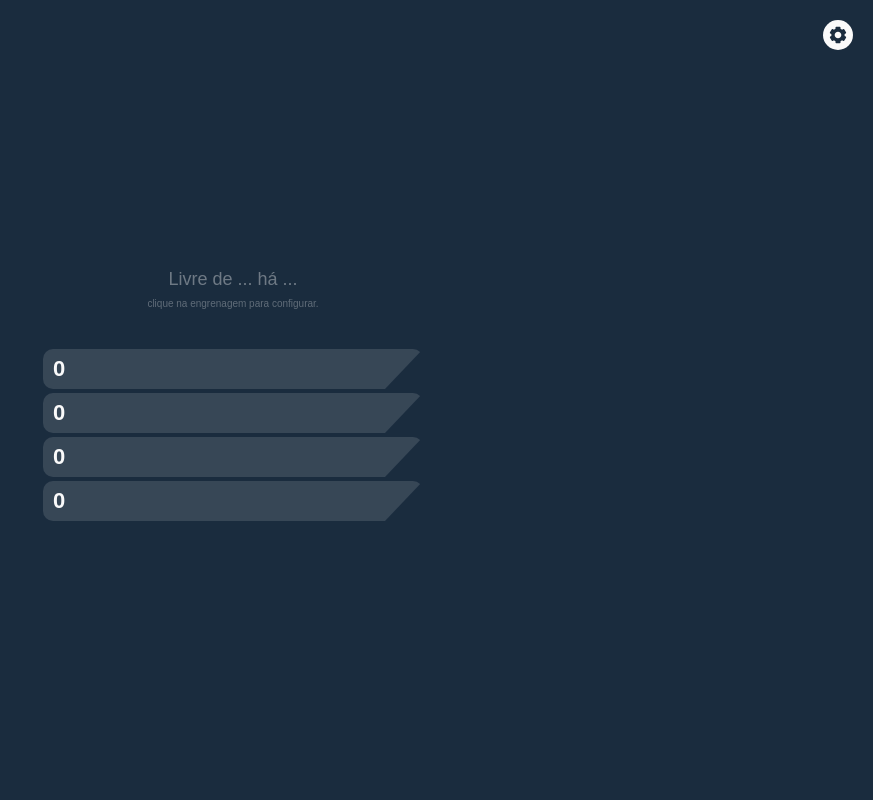
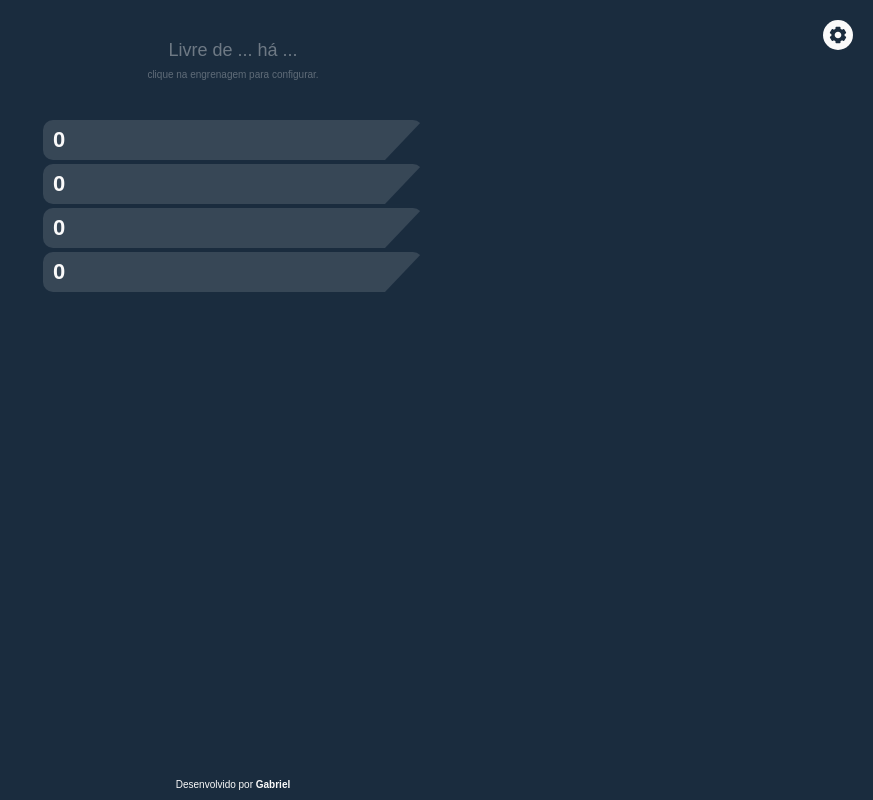
Before and after one commit to DevGabriel0402/sobrioapp, a plain HTML site: page index.html in a window 1280 px wide. Shown: the whole page, without its empty margins (407-1280 px from the left). Drawn offline with Linux system fonts and the light colour scheme.

Commit message:
Inserindo footer

```diff
--- a/index.html
+++ b/index.html
@@ -51,5 +51,6 @@
           </div>
         </div>
       </div>
+      <footer class="hidden-container">Desenvolvido por <span id="instagram">Gabriel</span></footer>
     </body>
   </html>
--- a/script.js
+++ b/script.js
@@ -7,6 +7,7 @@ window.addEventListener("load", () => {
     document.querySelector(".container").classList.remove("hidden-container");
     document.getElementById("loading").classList.add("hidden-container");
     document.getElementById("config").classList.remove("hidden-container");
+    document.querySelector("footer").classList.remove("hidden-container");
 
     loadSavedDate();
   }, 1500);
@@ -178,3 +179,7 @@ document.addEventListener('click', (e) => {
 
   }
 })
+
+document.getElementById('instagram').onclick = () => {
+  window.open('https://instagram.com/eu.gabrielvieira', '_blank')
+}
--- a/styles.css
+++ b/styles.css
@@ -13,8 +13,9 @@ body {
   width: 100%;
   min-height: 100dvh;
   display: flex;
+  flex-direction: column;
   align-items: center;
-  justify-content: center;
+  justify-content: space-between;
   padding: 10px 20px;
   background-color: var(--cor-bg);
 }
@@ -29,12 +30,14 @@ body {
 }
 #loading {
   position: fixed;
+  top: 50%;
   width: 30px;
   height: 30px;
   border: 2px solid var(--color-white);
   border-radius: 50%;
   animation: spin 0.5s linear infinite;
   border-right: 4px solid transparent;
+  transform: trn;
 }
 
 #config {
@@ -53,6 +56,7 @@ body {
 }
 
 .container {
+  margin-top: 30px;
   width: 100%;
   max-width: 400px;
   display: flex;
@@ -191,6 +195,16 @@ button {
   --bgcolor: #accbe0;
 }
 
+footer{
+  font-size: 10px;
+  color: var(--color-white);
+
+  & span{
+    font-weight: bold;
+    cursor: pointer;
+  }
+}
+
 @keyframes moveUp {
   0% {
     transform: translateY(10px);
```
